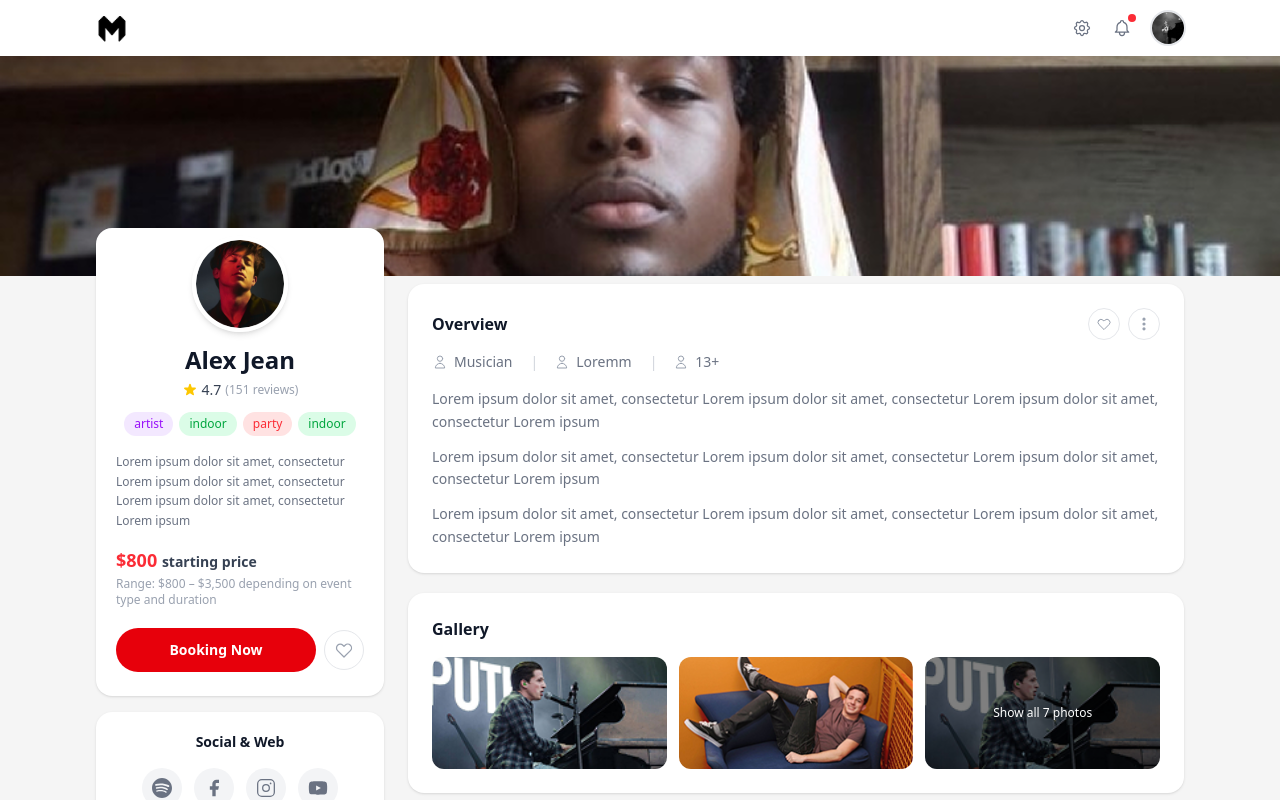
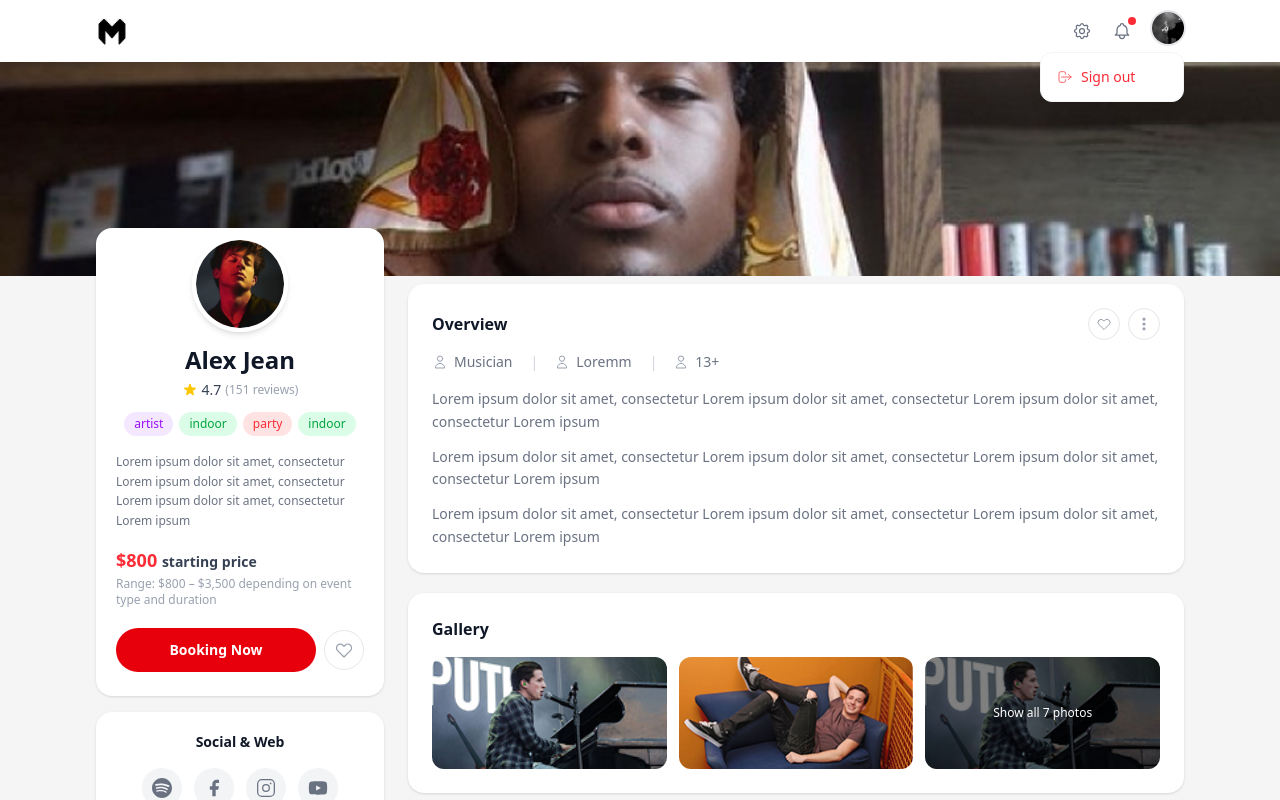
Before and after one commit to Forge25/artist-booking-customer-ui, a React (Vite) app: page /artist/1 in a window 1280 px wide. Both pictures are taken after a click on the button 1168 px from the left and 28 px from the top of the page. Shown: the top 800 px of the page. Built offline with nearby package versions, Linux system fonts and the light colour scheme.

Commit message:
update header

```diff
--- a/src/components/Header.tsx
+++ b/src/components/Header.tsx
@@ -1,8 +1,13 @@
+import { useState } from 'react'
+import { useNavigate } from 'react-router-dom'
+
 export default function Header() {
+  const navigate = useNavigate()
+  const [showDropdown, setShowDropdown] = useState(false)
   return (
     <header className="fixed top-0 left-0 right-0 z-50 bg-white shadow-[0_1px_6px_rgba(0,0,0,0.08)]">
       <div className="max-w-6xl mx-auto px-8 py-3 flex items-center justify-between">
-        <img src="/logo-dark.png" alt="Logo" className="h-8 w-auto" />
+        <img src="/logo-dark.png" alt="Logo" className="h-8 w-auto cursor-pointer" onClick={() => navigate('/home')} />
         <div className="flex items-center gap-5">
           {/* Settings */}
           <button className="text-gray-500 hover:text-gray-800 transition-colors">
@@ -18,10 +23,31 @@ export default function Header() {
             </svg>
             <span className="absolute -top-1 -right-1 w-2 h-2 bg-red-500 rounded-full" />
           </button>
-          {/* Avatar */}
-          <button className="w-8 h-8 rounded-full overflow-hidden ring-2 ring-gray-200">
-            <img src="/person.png" alt="Profile" className="w-full h-full object-cover" />
-          </button>
+          {/* Avatar + dropdown */}
+          <div className="relative">
+            <button
+              onClick={() => setShowDropdown(!showDropdown)}
+              className="w-8 h-8 rounded-full overflow-hidden ring-2 ring-gray-200 hover:ring-gray-400 transition-all"
+            >
+              <img src="/person.png" alt="Profile" className="w-full h-full object-cover" />
+            </button>
+            {showDropdown && (
+              <>
+                <div className="fixed inset-0 z-10" onClick={() => setShowDropdown(false)} />
+                <div className="absolute right-0 top-10 z-20 bg-white rounded-xl shadow-lg border border-gray-100 py-1 w-36">
+                  <button
+                    onClick={() => { setShowDropdown(false); navigate('/login') }}
+                    className="w-full flex items-center gap-2 px-4 py-2.5 text-sm text-red-500 hover:bg-red-50 transition-colors"
+                  >
+                    <svg className="w-4 h-4 text-red-400" fill="none" viewBox="0 0 24 24" stroke="currentColor" strokeWidth={1.5}>
+                      <path strokeLinecap="round" strokeLinejoin="round" d="M17 16l4-4m0 0l-4-4m4 4H7m6 4v1a3 3 0 01-3 3H6a3 3 0 01-3-3V7a3 3 0 013-3h4a3 3 0 013 3v1" />
+                    </svg>
+                    Sign out
+                  </button>
+                </div>
+              </>
+            )}
+          </div>
         </div>
       </div>
     </header>
```
